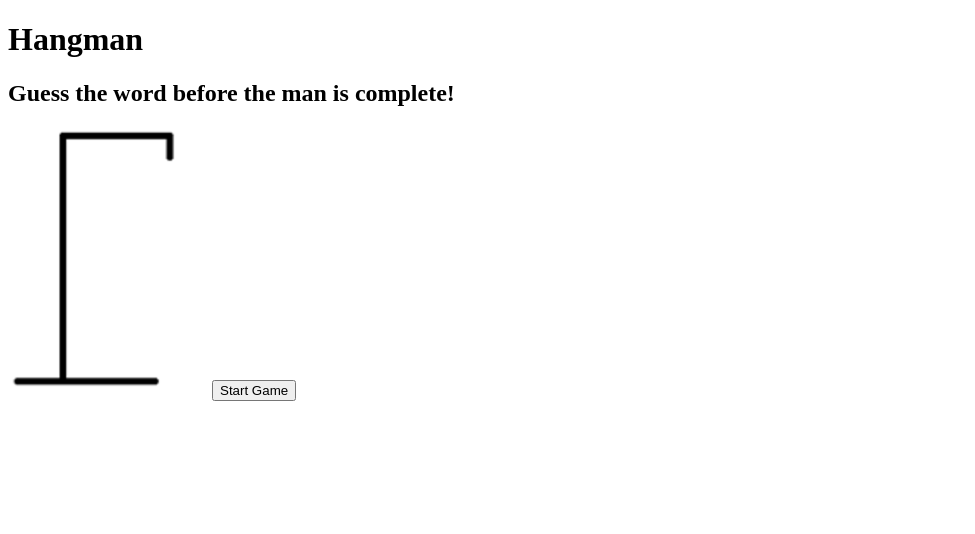
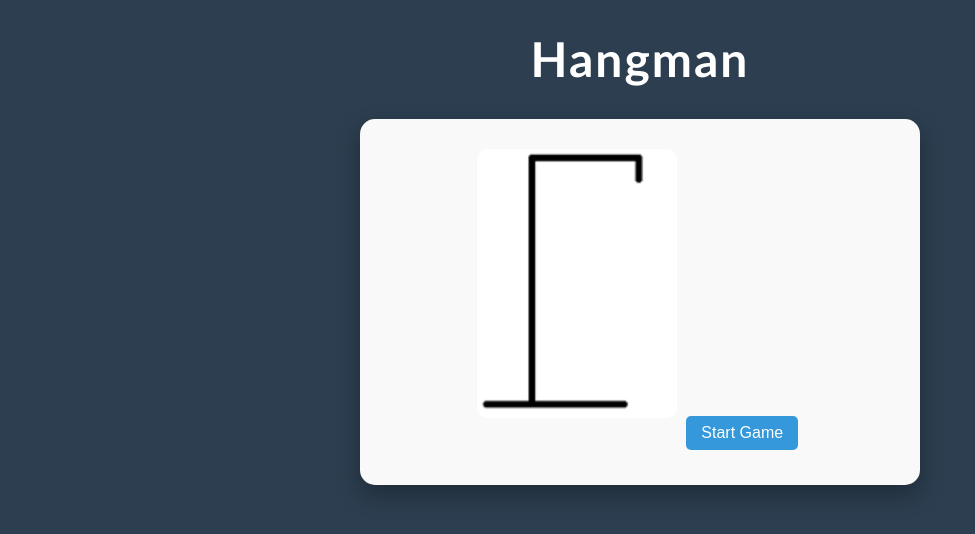
Before and after one commit to CSU-gstew/CSU-gstew.github.io, a web app: file HW2/index.html in a window 1280 px wide. Shown: the top 534 px of the page, without its empty margins (0-975 px from the left). Run offline with its HTML, style and script files only (its server is not run), Linux system fonts and the light colour scheme.

Commit message:
HW2
Small edits

```diff
--- a/HW2/css/styles.css
+++ b/HW2/css/styles.css
@@ -1,4 +1,4 @@
-/* body {
+body {
     margin: 0;
     padding: 0;
     background-color: #2c3e50;
@@ -12,11 +12,6 @@ h1 {
     color: #ffffff;
     margin-top: 30px;
     letter-spacing: 2px;
-}
-
-h2 {
-    color: #dcdcdc;
-    margin-bottom: 20px;
 }
 
 #gameContainer {
@@ -74,4 +69,4 @@ button:hover {
 #wrongLetters,
 #remaining {
     font-weight: bold;
-} */
+}
--- a/HW2/index.html
+++ b/HW2/index.html
@@ -3,14 +3,16 @@
 <head>
     <title>Hangman Game</title>
     <meta charset="utf-8">
+    <link rel="stylesheet" href="css/styles.css">
+    <script src="js/scripts.js" defer></script>
 </head>
 <body>
 
     <header>
         <h1>Hangman</h1>
-        <h2>Guess the word before the man is complete!</h2>
     </header>
 
+    <div id="gameContainer">
         <img id="hangmanImg" src="img/0.png" width="200">
 
         <button id="startBtn">Start Game</button>
@@ -38,9 +40,7 @@
             </div>
 
             <button id="resetBtn" style="display:none;">Reset Game</button>
-
         </div>
-
-    <script src="js/scripts.js"></script>
+    </div>
 </body>
 </html>
```
Lines whose indentation alone changed are shown as unchanged.
